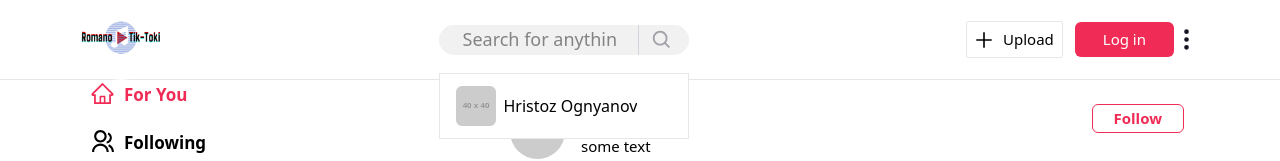
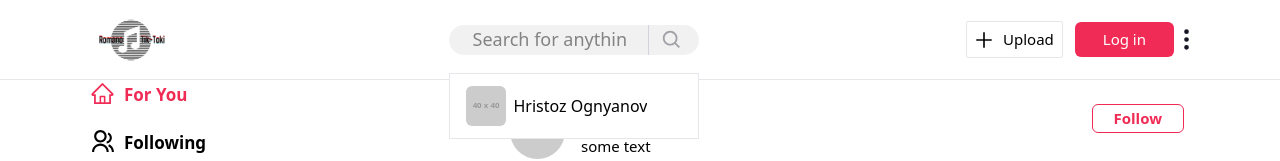
Before and after one commit to fasxmel/O-Tik-Toki, a Next.js app in the folder o-tik-toki/: page / in a window 1280 px wide. Shown: the top 161 px of the page. Built offline with nearby package versions, Linux system fonts and the light colour scheme.

Commit message:
change the logo

```diff
--- a/o-tik-toki/app/components/PostMain.tsx
+++ b/o-tik-toki/app/components/PostMain.tsx
@@ -64,8 +64,8 @@ const PostMain = ({ post }: PostMainCompTypes) => {
                 src={post?.video_url}
               />
               <img
-                className="absolute right-2 bottom-10"
-                width="90"
+                className="absolute left-0 top-0"
+                width="100"
                 src="images/logo1.png"
               />
             </div>
--- a/o-tik-toki/app/layout.tsx
+++ b/o-tik-toki/app/layout.tsx
@@ -5,7 +5,7 @@ import "./globals.css";
 export const metadata: Metadata = {
   title: "O Tik-Toki",
   description: "Tik Tok Clone",
-  icons: '/images/logo3.png'
+  icons: '/images/logo1.png'
 };
 
 export default function RootLayout({
--- a/o-tik-toki/app/layouts/shared/TopNav.tsx
+++ b/o-tik-toki/app/layouts/shared/TopNav.tsx
@@ -33,7 +33,7 @@ const TopNav = ({children}: {children: React.ReactNode}) => {
 
             <Link href={'/'}>
                               {/*TODO: Responsive search on mobile*/}
-               <img  className='w-[80px] h-[80px] rounded-full' src="images/logo2.png" alt="logo" />
+               <img  className='w-[100px] h-[100px] rounded-full' src="images/logo1.png" alt="logo" />
             </Link>
                           {/*TODO: Responsive search on mobile*/}
             <div className='relative hidden lg:flex md:flex items-center justify-end bg-[#f1f1f2] p-1 rounded-full max-[430px] w-[250px] h-[30px]'>
```
Also changed, not shown: o-tik-toki/public/images/logo1.png.
